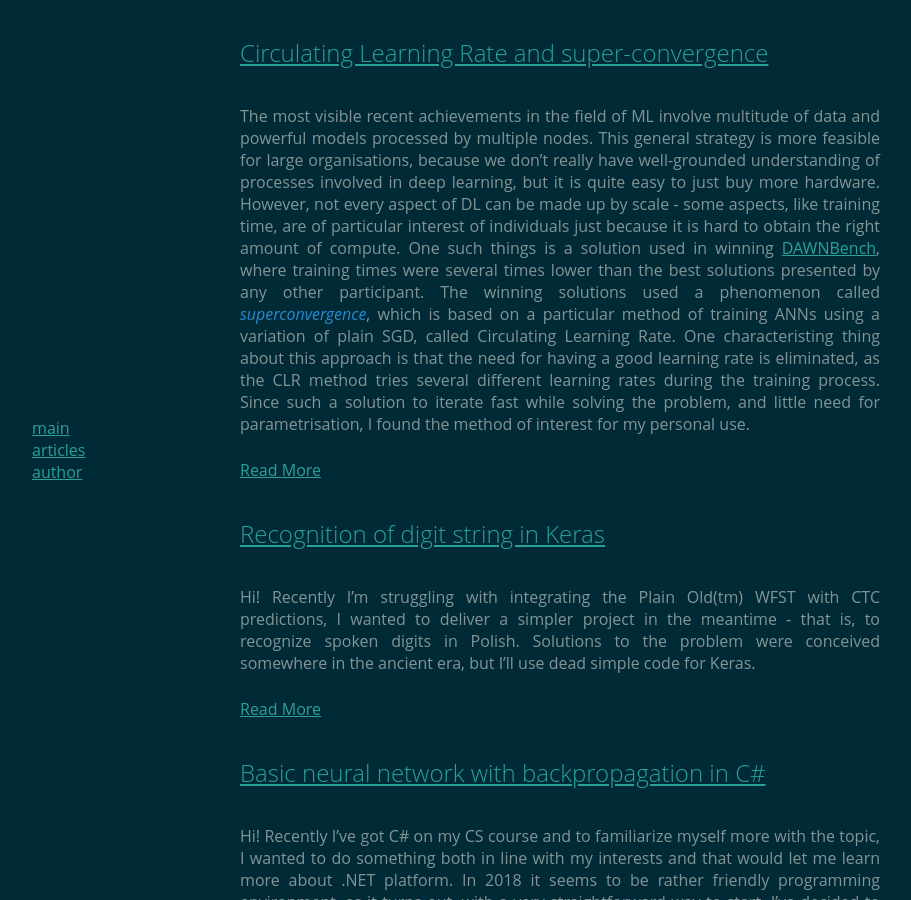
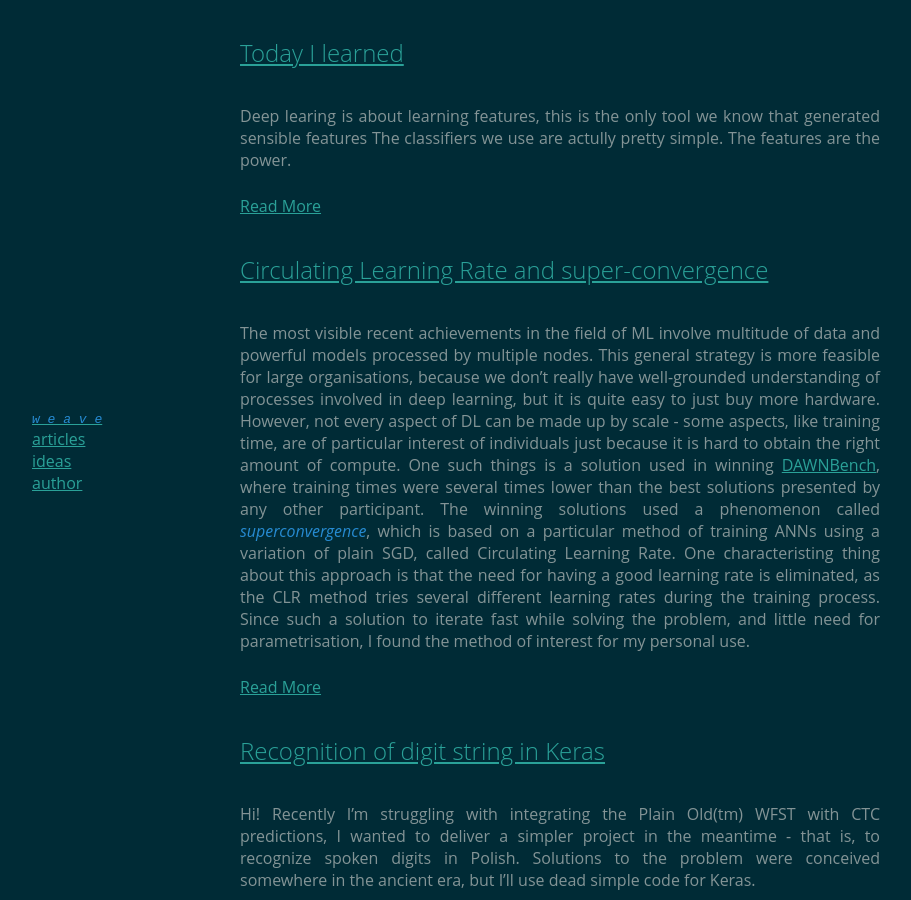
Before and after one commit to Zantyr/zantyr.github.io, a Jekyll site: the page built from index.html, in a window 1280 px wide and 900 px high. Shown: the whole window, without its empty margins (0-911 px from the left). Built offline with Jekyll 4.4.1, drawn with Linux system fonts in a browser that asks for light colours; some of the changed lines change nothing that is shown.

Commit message:
New posts, new categories

```diff
--- a/_layouts/root.html
+++ b/_layouts/root.html
@@ -20,15 +20,17 @@
      <div id="header" class="wide">
       <div id="header" class="wide-box">
         <ul class="no-decor">
-          <li><a href="/"> main </a></li>
+          <li><a href="/"> <i><span style="font-family:monospace;">w e a v e</span></i> </a></li>
           <li><a href="/list"> articles </a></li>
+          <li><a href="/ideas"> ideas </a></li>
           <li><a href="/about"> author </a></li>
         </ul>
       </div>
      </div>
     <div id='header' class='mobile'>
-      <a href="/"> main </a>
+      <a href="/"> <i><span style="font-family:monospace;">w e a v e</span></i> </a>
       <a href="/list"> articles </a>
+      <a href="/ideas"> ideas </a>
       <a href="/about"> author </a>
     </div>
     {% if post %}
--- /dev/null
+++ b/_posts/2019-03-06-today-i-learned.md
@@ -0,0 +1,35 @@
+---
+title: Today I learned
+date: 2019-03-06
+tags: [TIL]
+---
+
+Deep learing is about learning features, this is the only tool we know that generated sensible features
+The classifiers we use are actully pretty simple. The features are the power.
+
+In a way, deep learning is a brute-force approach to learning - it is not clever, it just tries to
+go down the hill. Which works fine, as the features are really OK. But other sparse
+representations could also be used. JPEG compression is a quite good compression of features; (this should be sparse)
+
+Human brain has 600 billion units in six layers. Also - they are spiking and not exact.
+
+What we want to skip in DL is erroneous human explanation. Humans suck at transferring knowledge.
+We may find, however, good domain knowledge we want to apply in the models and this is the place
+of hybrid modelling. But for perception and definition of words - we suck. Therefore, classification
+of whether something is in the domain of word will work with neurals; logic and rule application - it may but there are better tools
+
+Batch normalization is division by L2. You may substitute different norms there, we just want to
+bound the values to some range. Easier calculations may be used.
+
+It took Geoffrey Hinton approximately 25 years until his work finally worked out somehow
+
+"We are like half awake". There are people who kill it. I was always intimidated by this. But as the
+common rule says, you may use 20% effort to achieve 80% results of those people if you take
+the right bits. And maybe that is not that awful. Generally, as long as you don't think and you
+act automatically, you devolve. Humans are not general intelligences when they don't consciously think.
+So to think, person has to be conscious. And this is a hard feat in this world.
+
+Questions for today:
+
+- What problems remain unsolved and what you want to focus on?
+- How to optimize living while being humane?
--- /dev/null
+++ b/ideas.md
@@ -0,0 +1,19 @@
+---
+layout: root
+---
+
+Ideas:
+
+Curiosity driven learning
+
+Invariance-based superresolution and solving equation for "perfect" solutions. Can it be solved
+analytically? We need to attract inputs and take outputs as the solution for the ResNet module.
+And can we actually use the censored models for that?
+
+
+
+Domain side measurements - given hidden activations in range [0-1], how far do the inputs span?
+Generally we want features to be meaningfully generated in only subspace of inputs
+
+
+<some ideas are on google drive>
```
